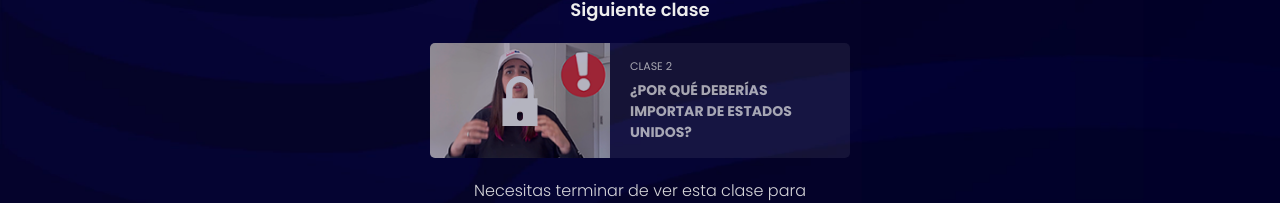
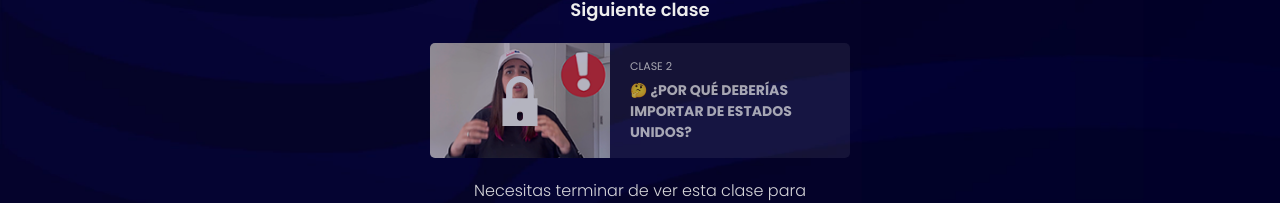
Before and after one commit to Detlove/Embudo4USA, a Next.js app: page /aula/1 in a window 1280 px wide. Shown: the part 252-455 px from the top of the page. Built offline with nearby package versions, Linux system fonts and the light colour scheme; no server answers.

Commit message:
change title, images and disable null return

```diff
--- a/context/AulaContext.js
+++ b/context/AulaContext.js
@@ -7,7 +7,7 @@ const AulaContext = createContext()
 export const AulaProvider = (props) => {
   const router = useRouter()
 
-  const [step, setStep] = useState(0)
+  const [step, setStep] = useState(1)
   const [rStep, setRStep] = useState(0)
   const [unlock, setUnlock] = useState(false)
   const [pauseVideo, setPauseVideo] = useState(false)
@@ -33,9 +33,9 @@ export const AulaProvider = (props) => {
     }
   }, [router])
 
-  if (!step) {
+  /* if (!step) {
     return null
-  }
+  } */
 
   const value = {
     dataLength,
--- a/database/data.js
+++ b/database/data.js
@@ -9,14 +9,14 @@ export const data = {
   2: {
     pageTitle: 'Clase 2 | ¿Por qué deberías importar de Estados Unidos?',
     id: 684402660,
-    title: '¿POR QUÉ DEBERÍAS IMPORTAR DE ESTADOS UNIDOS?',
+    title: '🤔 ¿POR QUÉ DEBERÍAS IMPORTAR DE ESTADOS UNIDOS?',
     thtml: <>¿POR QUÉ <span>DEBERÍAS IMPORTAR</span> DE ESTADOS UNIDOS?</>,
     pntToUnlock: 0.95
   },
   3: {
     pageTitle: 'Clase 3 | El paso a paso exacto para importar tus productos de USA',
     id: 684408471,
-    title: 'El paso a paso exacto para importar tus productos de USA',
+    title: '🚢 EL PASO A PASO EXACTO PARA IMPORTAR TUS PRODUCTOS DE USA',
     thtml: <>El <span>paso a paso exacto</span> para importar tus productos de USA</>,
     pntToUnlock: 0.50
   },
```
Also changed, not shown: public/assets/video-3.png, public/assets/video-4.png.
